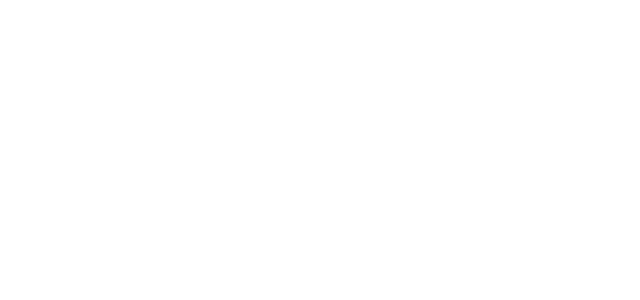
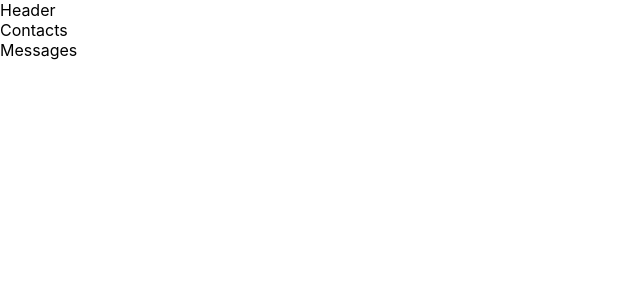
Before and after one commit to izzetemredemir/hedwig, a React (Create React App) app in the folder frontend/: page / in a window 1280 px wide. Shown: the top 300 px of the page, without its empty margins (0-640 px from the left). Built offline with nearby package versions, Linux system fonts and the light colour scheme.

Commit message:
header contacts and messages

```diff
--- a/frontend/src/App.js
+++ b/frontend/src/App.js
@@ -1,6 +1,13 @@
+import Contacts from "./component/contact/Contacts";
+import Header from "./component/Header";
+import Messages from "./component/message/Messages";
+
 function App() {
   return (
     <div>
+      <Header/>
+      <Contacts/>
+      <Messages/>
     </div>
   );
 }
--- /dev/null
+++ b/frontend/src/component/Header.jsx
@@ -0,0 +1,7 @@
+const Header = () => {
+  return (
+    <div>Header</div>
+  )
+}
+
+export default Header
--- /dev/null
+++ b/frontend/src/component/contact/Contacts.jsx
@@ -0,0 +1,7 @@
+const Contacts = () => {
+  return (
+    <div>Contacts</div>
+  )
+}
+
+export default Contacts
--- /dev/null
+++ b/frontend/src/component/message/Messages.jsx
@@ -0,0 +1,7 @@
+const Messages = () => {
+  return (
+    <div>Messages</div>
+  )
+}
+
+export default Messages
```
Also changed, not shown: frontend/src/component/contact/Contact.jsx (added, +7 -0 lines), frontend/src/component/message/Message.jsx (added, +7 -0 lines).
